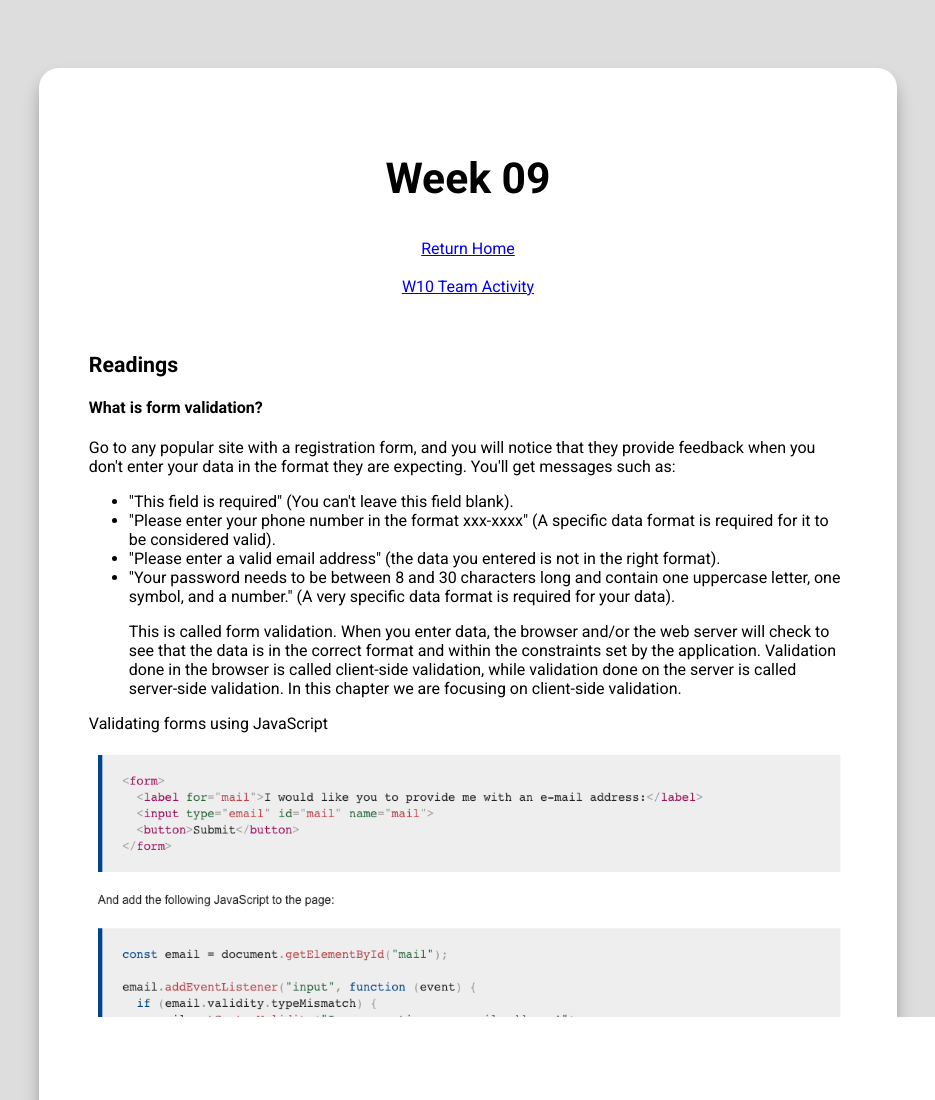
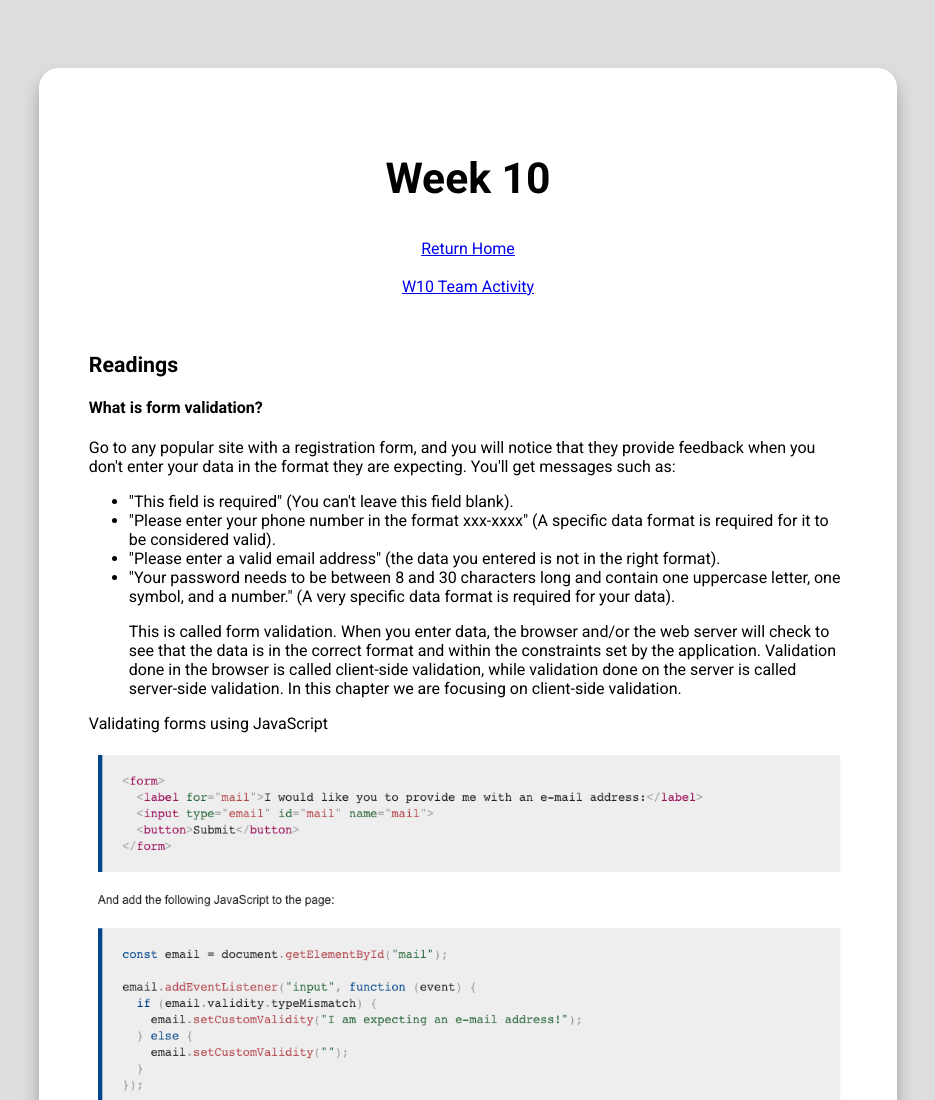
Before and after one commit to ArturoOcampo/wdd330-portfolio, a plain HTML site: page week10.html in a window 1280 px wide. Shown: the top 1100 px of the page, without its empty margins (172-1107 px from the left). Drawn offline with Linux system fonts and the light colour scheme.

Commit message:
Update week10.html

```diff
--- a/week10.html
+++ b/week10.html
@@ -11,7 +11,7 @@
 
 <body>
     <section class="box">
-        <h1>Week 09</h1>
+        <h1>Week 10</h1>
         <a href="index.html">Return Home</a><br><br>
         <a href="https://arturoocampo.com/proyectos/w10/index.html">W10 Team Activity</a><br>
         <br>
```
